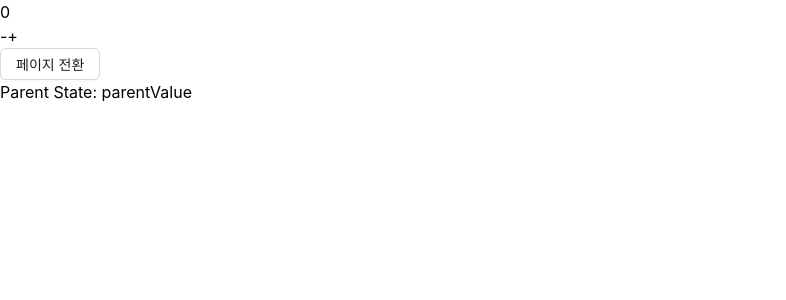
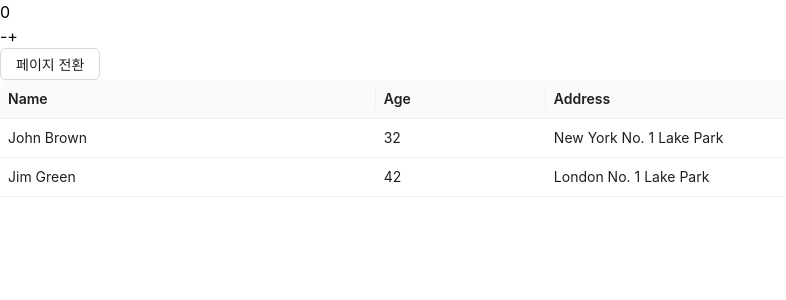
Before and after one commit to hahbr88/vite_for_react_and_tailwind, a React (Vite) app: page / in a window 1280 px wide. Shown: the top 300 px of the page, without its empty margins (0-786 px from the left). Built offline with nearby package versions, Linux system fonts and the light colour scheme.

Commit message:
antd Tooltip component test: 툴팁 위치 동적 변경

```diff
--- a/src/App3.jsx
+++ b/src/App3.jsx
@@ -1,12 +1,123 @@
-import SearchBox from './components/SearchBox'
-import CustomTable from './components/CustomTable'
+import React, { useRef, useState } from 'react';
+import { Table, Tooltip } from 'antd';
 
-function App3() {
+// 예제 데이터와 컬럼 정의
+const columnsSm = [
+  {
+    title: 'Name',
+    dataIndex: 'name',
+    key: 'name',
+  },
+  {
+    title: 'Age',
+    dataIndex: 'age',
+    key: 'age',
+  },
+  {
+    title: 'Address',
+    dataIndex: 'address',
+    key: 'address',
+  },
+];
+
+const data = [
+  {
+    key: '1',
+    name: 'John Brown',
+    age: 32,
+    address: 'New York No. 1 Lake Park',
+  },
+  {
+    key: '2',
+    name: 'Jim Green',
+    age: 42,
+    address: 'London No. 1 Lake Park',
+  },
+];
+
+const TooltipContent = ({ record }) => (
+  <div>
+    <p>{record.name}</p>
+    <p>{record.age}</p>
+    <p>{record.address}</p>
+  </div>
+);
+
+// const App3 = () => {
+//   const [tooltipVisible, setTooltipVisible] = useState(false);
+//   const [tooltipContent, setTooltipContent] = useState(null);
+
+//   const handleClickRow = (record) => {
+//     setTooltipContent(record);
+//     setTooltipVisible(true);
+//   };
+
+//   return (
+//     <div className='relative'>
+//       <Tooltip
+//         title={tooltipContent && <TooltipContent record={tooltipContent} />}
+//         visible={tooltipVisible}
+//         onVisibleChange={setTooltipVisible}
+//         trigger="click"
+//         className='absolute transform -translate-x-56 bottom-0 right-0'
+//       />
+//       <Table
+//         columns={columnsSm}
+//         dataSource={data}
+//         pagination={false}
+//         onRow={(record) => ({
+//           onClick: () => handleClickRow(record),
+//         })}
+//         className="border border-gray-100"
+//         size="small"
+//       />
+//     </div>
+//   );
+// };
+
+const App3 = () => {
+  const [tooltipVisible, setTooltipVisible] = useState(false);
+  const [tooltipContent, setTooltipContent] = useState(null);
+  const [tooltipPosition, setTooltipPosition] = useState({ top: 0, left: 0 });
+  const tableRef = useRef(null);
+
+  const handleClickRow = (record, e) => {
+    const tableRect = tableRef.current.getBoundingClientRect();
+    const rowRect = e.currentTarget.getBoundingClientRect();
+    setTooltipContent(record);
+    setTooltipPosition({
+      top: rowRect.top - tableRect.top - 40, // 40은 Tooltip 높이를 고려한 값
+      left: rowRect.left - tableRect.left,
+    });
+    setTooltipVisible(true);
+  };
+
   return (
-    <>
-      <SearchBox />
-      <CustomTable />
-    </>
+    <div ref={tableRef} style={{ position: 'relative' }}>
+      {tooltipVisible && (
+        <Tooltip
+          title={tooltipContent && <TooltipContent record={tooltipContent} />}
+          visible={tooltipVisible}
+          onVisibleChange={setTooltipVisible}
+          trigger="click"
+          placement="top"
+        >
+          <div style={{ position: 'absolute', top: tooltipPosition.top, left: tooltipPosition.left, transform: 'translateY(-100%)' }}>
+            {tooltipContent && <TooltipContent record={tooltipContent} />}
+          </div>
+        </Tooltip>
+      )}
+      <Table
+        columns={columnsSm}
+        dataSource={data}
+        pagination={false}
+        onRow={(record) => ({
+          onClick: (e) => handleClickRow(record, e),
+        })}
+        className="border border-gray-100"
+        size="small"
+      />
+    </div>
   );
 };
 
--- a/src/page/MainPage.jsx
+++ b/src/page/MainPage.jsx
@@ -2,6 +2,7 @@ import { Button } from "antd";
 import Counter from "../components/counter";
 import { NavLink } from "react-router-dom";
 import ParentdCompo from '../components/ParentCompo';
+import App3 from "../App3";
 
 function MainPage() {
   // const router = Router();
@@ -14,7 +15,7 @@ function MainPage() {
       <NavLink to={"/table"}>
         <Button>페이지 전환</Button>
       </NavLink>
-      <ParentdCompo />
+      <App3 />
     </div>
   );
 }
```
